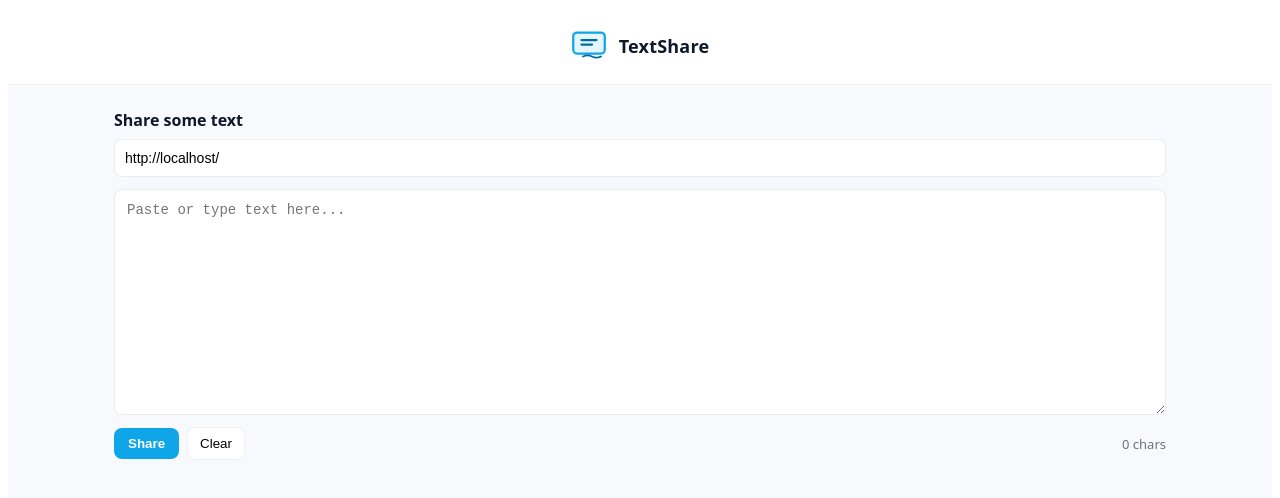
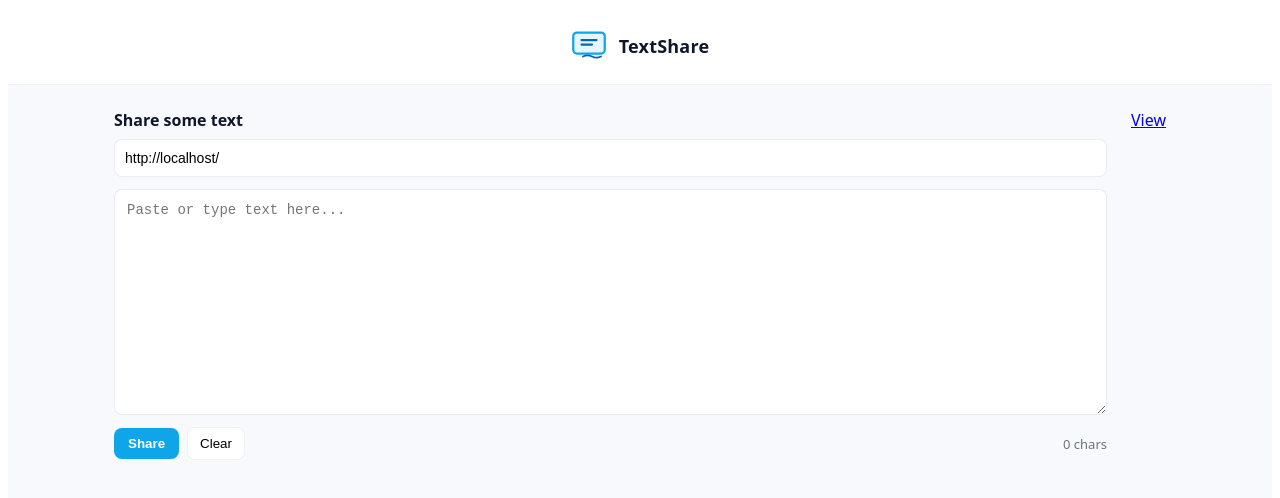
Before and after one commit to abdul-muyeed/code-share-mern, a React (Vite) app in the folder client/: page / in a window 1280 px wide. Shown: the top 498 px of the page. Built offline with nearby package versions, Linux system fonts and the light colour scheme.

Commit message:
first commit

```diff
--- a/client/src/components/Home.tsx
+++ b/client/src/components/Home.tsx
@@ -1,5 +1,6 @@
 import { useState } from "react";
 import axios from "axios";
+import { Link } from "react-router-dom";
 
 export const Home = () => {
   const [text, setText] = useState<string>("");
@@ -220,6 +221,7 @@ export const Home = () => {
             </div>
           )}
         </section>
+        <Link to={`/view/asdf`}>View</Link>
       </main>
     </div>
   );
```
